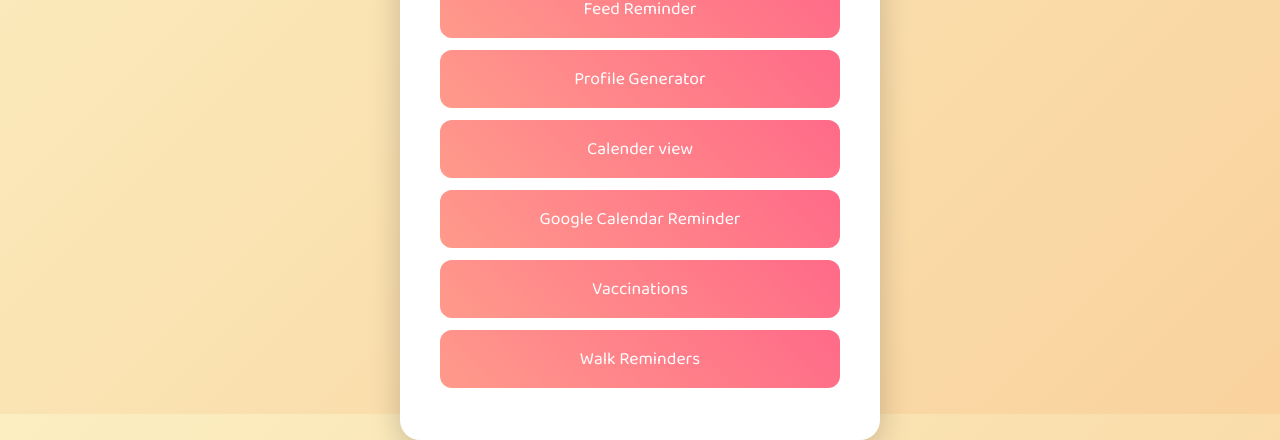
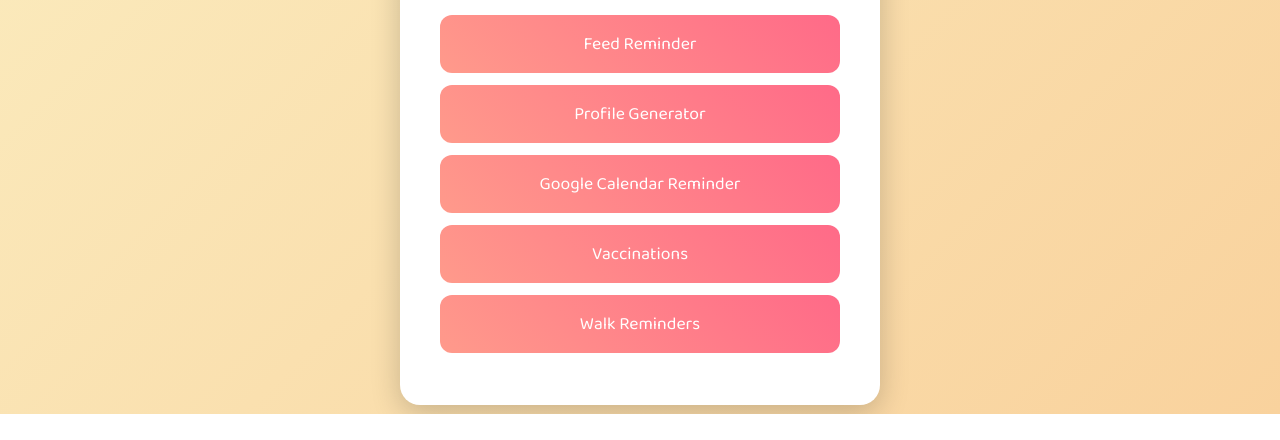
Before and after one commit to sassyadah/PawLex, a plain HTML site: page index.html in a window 1280 px wide. Shown: the part 386-826 px from the top of the page. After the commit the page ends 800 px from the top, so only its background shows below. Drawn offline with Linux system fonts and the light colour scheme.

Commit message:
removed calender view
working on bug fixes

```diff
--- a/index.html
+++ b/index.html
@@ -51,7 +51,6 @@
     <h1>🐾 Pawlex Dog Care 🐾</h1>
     <a href="feed.html">Feed Reminder</a>
     <a href="profile.html">Profile Generator</a>
-    <a href="calender.html">Calender view</a>
     <a href="g-cal-add.html">Google Calendar Reminder</a>
     <a href="vaccine.html">Vaccinations</a>
     <a href="walk.html">Walk Reminders</a>
```
